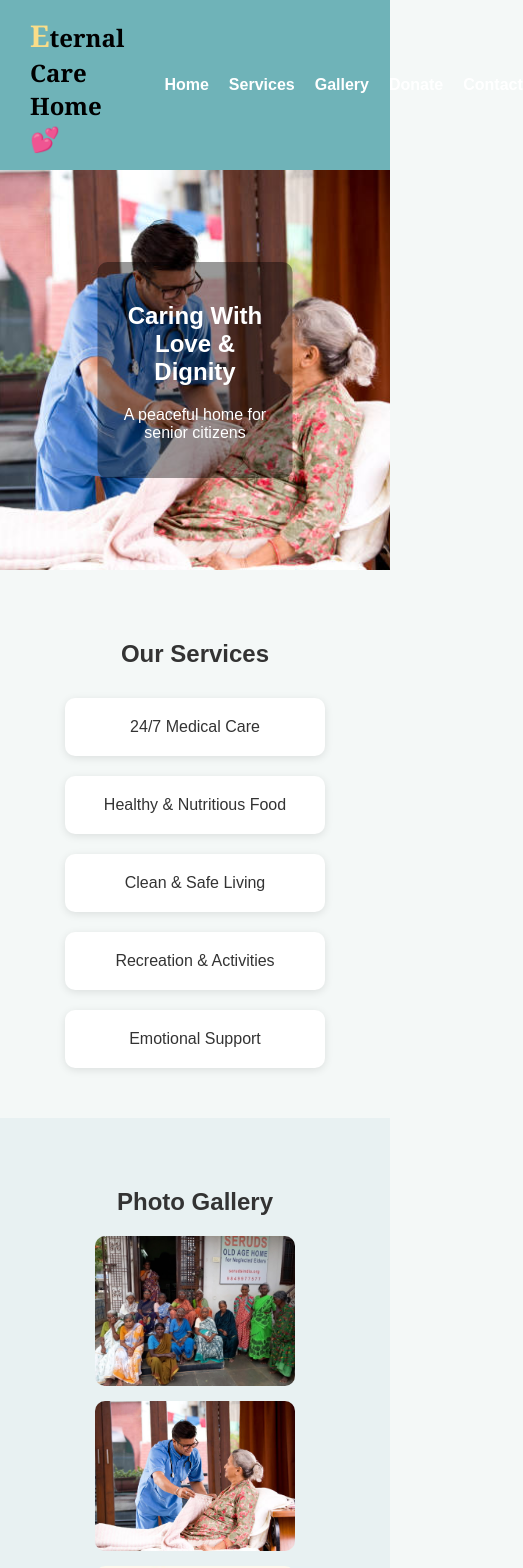
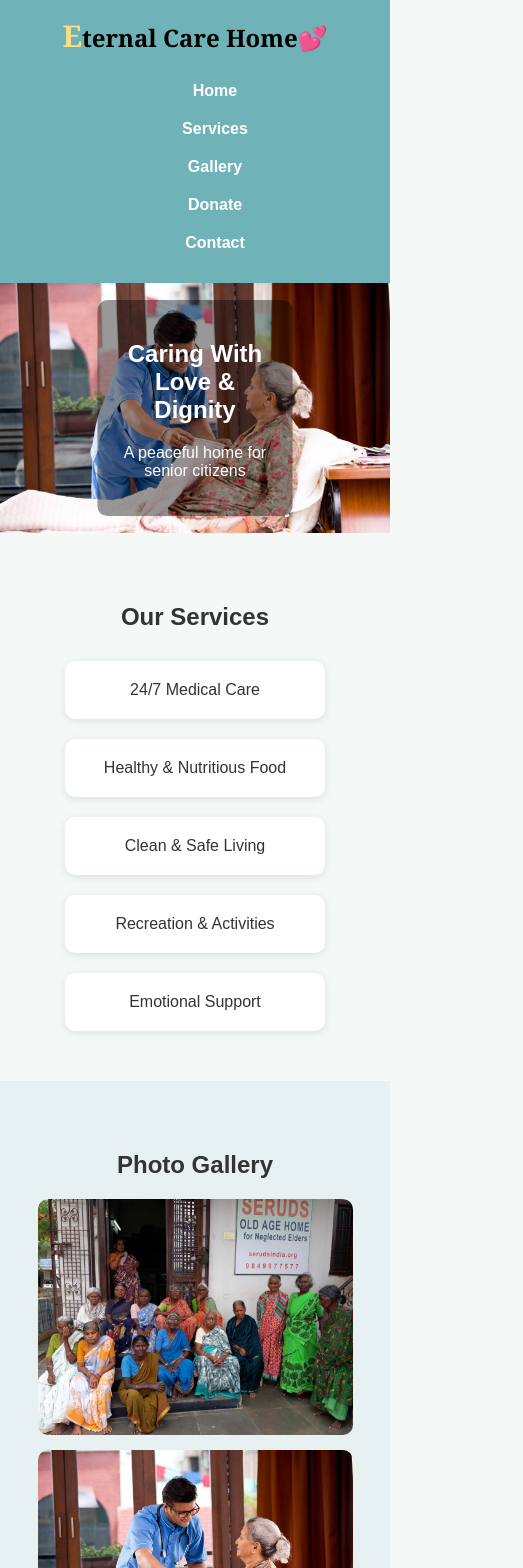
Before and after one commit to NarenBot/Eternal_Care_Home, a plain HTML site: page index.html in a window 390 px wide. Shown: the top 1568 px of the page, 523 px wide, since content can reach past the window. Drawn offline with Linux system fonts and the light colour scheme.

Commit message:
mobile responsive

```diff
--- a/style.css
+++ b/style.css
@@ -175,3 +175,50 @@ footer {
     background-color: #4e9aa0;
     transform: scale(1.1);
 }
+
+
+/* Make Website Mobile Responsive */
+@media (max-width: 768px) {
+
+    nav {
+        flex-direction: column;
+        gap: 10px;
+    }
+
+    nav ul {
+        flex-direction: column;
+        align-items: center;
+    }
+
+    .banner {
+        height: 250px;
+    }
+
+    .cards {
+        flex-direction: column;
+        align-items: center;
+    }
+
+    .gallery img {
+        width: 90%;
+        height: auto;
+    }
+}
+
+.card {
+    transition: transform 0.3s, box-shadow 0.3s;
+}
+
+.card:hover {
+    transform: translateY(-8px);
+    box-shadow: 0 8px 20px rgba(0,0,0,0.15);
+}
+
+.section {
+    animation: fadeIn 1.2s ease;
+}
+
+@keyframes fadeIn {
+    from { opacity: 0; transform: translateY(30px); }
+    to { opacity: 1; transform: translateY(0); }
+}
```
